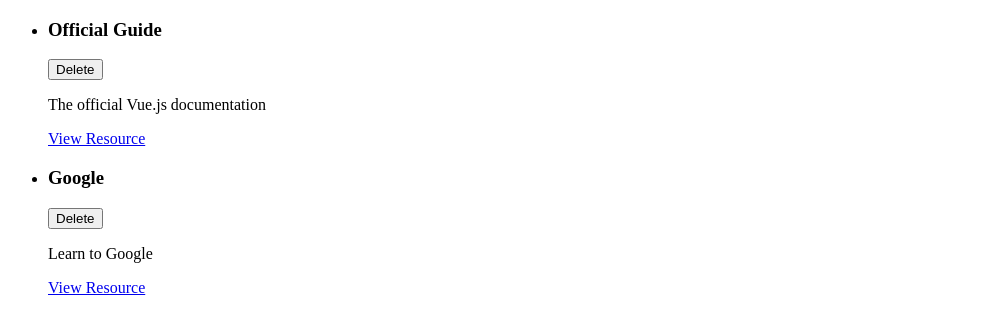
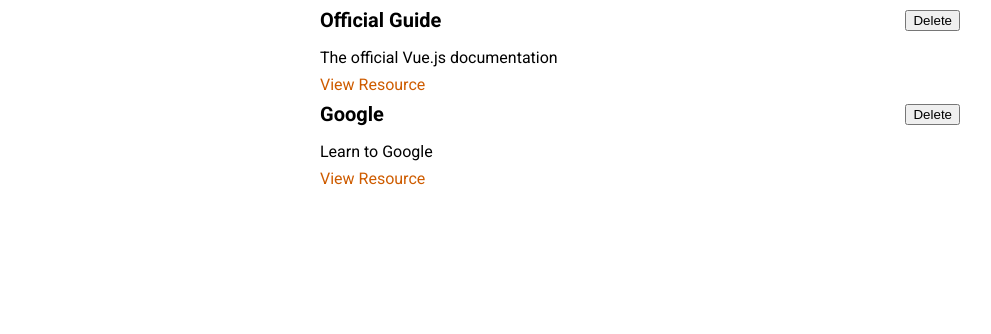
Before and after one commit to MatiasPuletti/Vue-learningResourcesApp, a Vue app: page / in a window 1280 px wide. Shown: the top 334 px of the page, without its empty margins (0-991 px from the left). Built offline with nearby package versions, Linux system fonts and the light colour scheme.

Commit message:
Add styling and create StoredResources component

```diff
--- a/src/App.vue
+++ b/src/App.vue
@@ -1,21 +1,13 @@
 <template>
-  <ul>
-    <learning-resource
-      v-for="res in storedResources"
-      :key="res.id"
-      :title="res.title"
-      :description="res.description"
-      :link="res.link"
-    ></learning-resource>
-  </ul>
+<stored-resources :resources="storedResources"></stored-resources>
 </template>
 
 <script>
-import LearningResource from './components/learning-resources/LearningResource.vue';
+import StoredResources from './components/learning-resources/StoredResources.vue';
 
 export default {
   components: {
-    LearningResource
+    StoredResources
   },
   data() {
     return {
@@ -37,3 +29,19 @@
   }
 };
 </script>
+
+<style>
+@import url('https://fonts.googleapis.com/css2?family=Roboto:wght@400;700&display=swap');
+
+* {
+  box-sizing: border-box;
+}
+
+html {
+  font-family: 'Roboto', sans-serif;
+}
+
+body {
+  margin: 0;
+}
+</style>
--- a/src/components/learning-resources/LearningResource.vue
+++ b/src/components/learning-resources/LearningResource.vue
@@ -18,3 +18,35 @@
   props: ['title', 'description', 'link']
 };
 </script>
+
+<style scoped>
+li {
+  margin: auto;
+  max-width: 40rem;
+}
+
+header {
+  display: flex;
+  justify-content: space-between;
+  align-items: center;
+}
+
+h3 {
+  font-size: 1.25rem;
+  margin: 0.5rem 0;
+}
+
+p {
+  margin: 0.5rem 0;
+}
+
+a {
+  text-decoration: none;
+  color: #ce5c00;
+}
+
+a:hover,
+a:active {
+  color: #c89300;
+}
+</style>
--- /dev/null
+++ b/src/components/learning-resources/StoredResources.vue
@@ -0,0 +1,32 @@
+<template>
+  <ul>
+    <learning-resource
+      v-for="res in resources"
+      :key="res.id"
+      :title="res.title"
+      :description="res.description"
+      :link="res.link"
+    ></learning-resource>
+  </ul>
+</template>
+
+<script>
+import LearningResource from './LearningResource.vue';
+
+export default {
+  props: ['resources'],
+  components: {
+    LearningResource
+  }
+};
+</script>
+
+<style scoped>
+ul {
+  list-style: none;
+  margin: 0;
+  padding: 0;
+  margin: auto;
+  max-width: 40rem;
+}
+</style>
```
